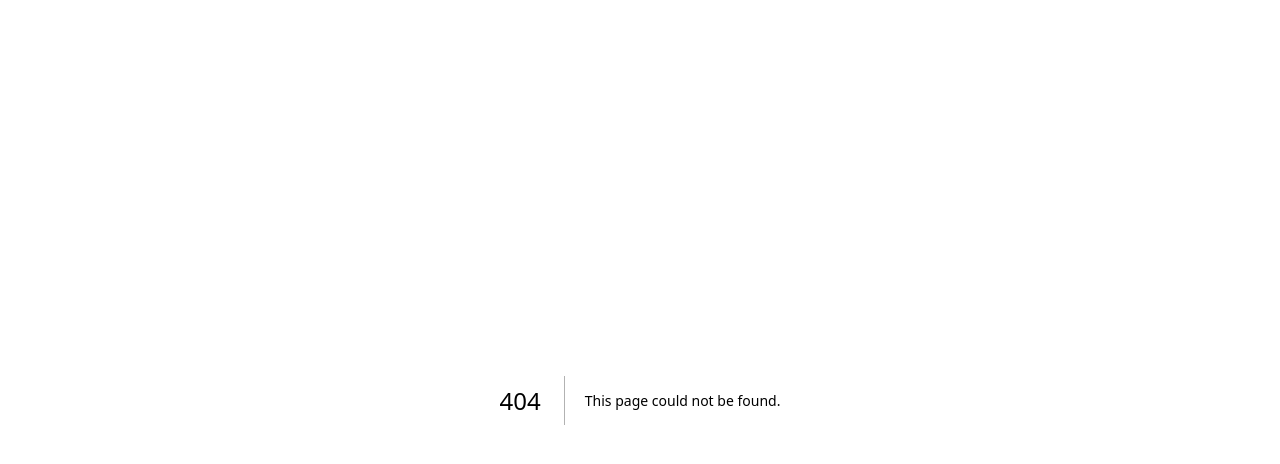
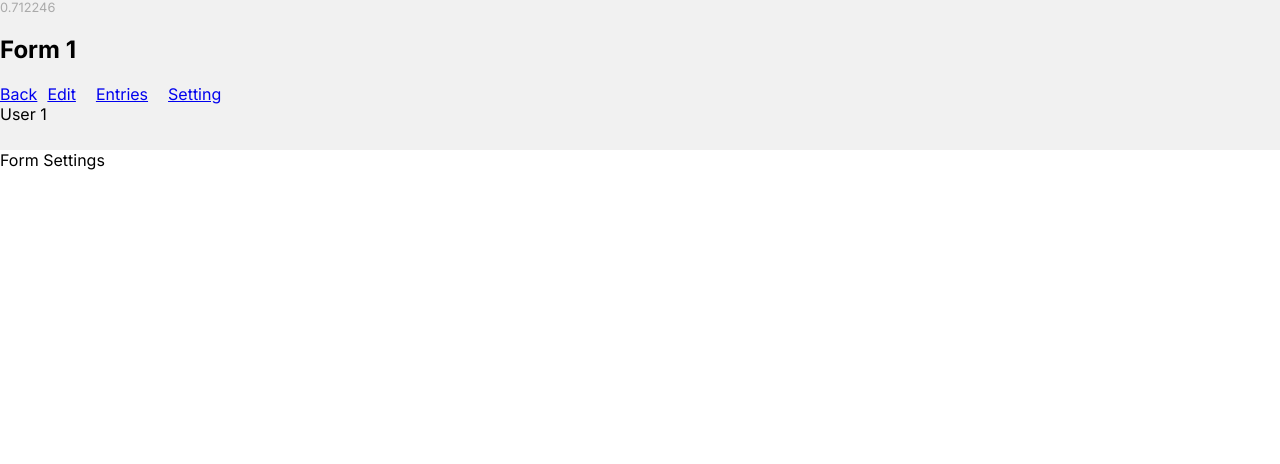
Before and after one commit to flanker/nextjs_playgournd, a Next.js app in the folder demo0912/: page /forms/1/setting in a window 1280 px wide. Before the commit this address had no page. Shown: the top 464 px of the page. Built offline with nearby package versions, Linux system fonts and the light colour scheme.

Commit message:
Basic form page structure.

```diff
--- a/demo0912/src/app/(formPage)/forms/[id]/edit/page.tsx
+++ b/demo0912/src/app/(formPage)/forms/[id]/edit/page.tsx
@@ -1,12 +1,12 @@
 import FormBuilder from "@/components/formPage/FormBuilder";
 import {fetchForm} from "@/lib/fetches";
 
-export default async function FormPage({params}) {
+export default async function FormEditPage({params}) {
   const {id} = params
   const form = await fetchForm(id)
   return (
     <div>
-      <h2>Form Builder</h2>
+      <h2>{form.name}</h2>
       <FormBuilder formId={id} form={form}/>
     </div>
   )
--- a/demo0912/src/app/(formPage)/layout.tsx
+++ b/demo0912/src/app/(formPage)/forms/[id]/layout.tsx
@@ -1,10 +1,14 @@
 import FormPageNavigator from "@/components/formPage/FormPageNavigator";
+import {fetchForm} from "@/lib/fetches";
 
-export default function Layout({children}) {
+export default async function Layout({children, params}) {
+  const {id} = params
+  const form = await fetchForm(id)
+
   return (
     <div style={{height: '100vh'}}>
       <div style={{height: '150px', backgroundColor: '#f1f1f1'}}>
-        <FormPageNavigator/>
+        <FormPageNavigator form={form}/>
       </div>
       <div style={{height: '100%', backgroundColor: '#fff'}}>
         {children}
--- /dev/null
+++ b/demo0912/src/app/(formPage)/forms/[id]/setting/page.tsx
@@ -0,0 +1,9 @@
+import FormSettings from "@/components/formPage/FormSettings";
+
+export default async function FormEntriesPage() {
+  return (
+    <div>
+      <FormSettings />
+    </div>
+  )
+}
--- a/demo0912/src/components/formPage/FormPageNavigator.tsx
+++ b/demo0912/src/components/formPage/FormPageNavigator.tsx
@@ -2,13 +2,18 @@ import RandomNumber from "@/components/_shared/RandomNumber";
 import Link from "next/link";
 import UserInfo from "@/components/formPage/FormPageNavigator/UserInfo";
 
-export default function FormPageNavigator() {
+export default function FormPageNavigator({form}) {
   return (
     <div>
       <RandomNumber/>
-      <h2>Form Page Navigator</h2>
+      <h2>{form.name}</h2>
       <div>
-        <Link href={'/home'}>Back to home page</Link>
+        <div>
+          <Link href={'/home'}>Back</Link>
+          <Link href={`/forms/${form.id}/edit`} style={{margin: '10px'}}>Edit</Link>
+          <Link href={`/forms/${form.id}/entries`} style={{margin: '10px'}}>Entries</Link>
+          <Link href={`/forms/${form.id}/setting`} style={{margin: '10px'}}>Setting</Link>
+        </div>
         <UserInfo/>
       </div>
     </div>
--- /dev/null
+++ b/demo0912/src/components/formPage/FormSettings.tsx
@@ -0,0 +1,8 @@
+export default function FormSettings() {
+
+  return (
+    <div>
+      <div>Form Settings</div>
+    </div>
+  )
+}
```
Also changed, not shown: demo0912/src/app/(formPage)/forms/[id]/entries/page.tsx (added, +9 -0 lines), demo0912/src/components/formPage/FormEntries.tsx (added, +8 -0 lines), demo0912/src/app/(formPage)/forms/[id]/loading.tsx (renamed from demo0912/src/app/(formPage)/loading.tsx).
